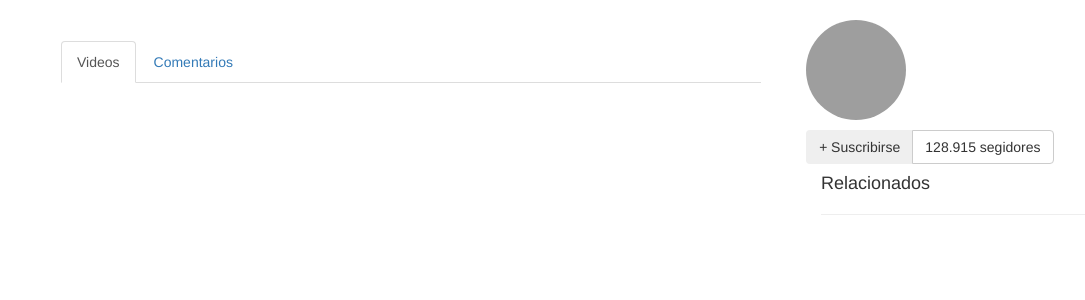
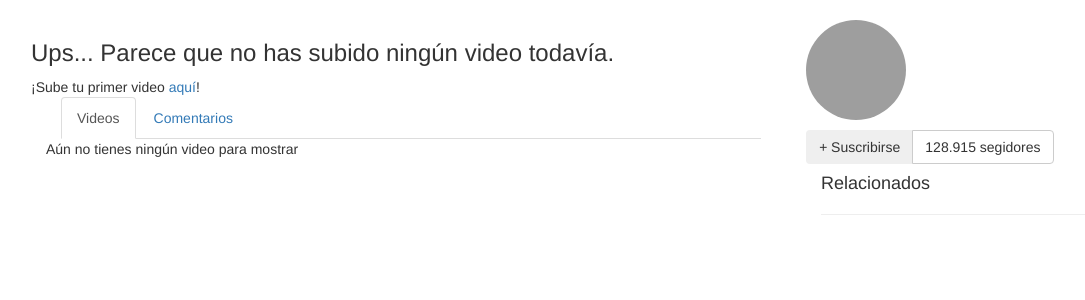
Before and after one commit to 7MaNu7/iw-ci, a CodeIgniter app: the page made by Youtube/application/views/youtube/canal.php in a window 1280 px wide. Shown: the part 176-476 px from the top of the page, without its empty margins (39-1124 px from the left). Run offline with CodeIgniter, Linux system fonts and the light colour scheme; data that the repository does not hold is empty; some libraries are stand-ins or nearby versions; grey boxes are pictures that could not be loaded.

Commit message:
Aviso indicativo de que el usuario no tiene videos

```diff
--- a/Youtube/application/views/youtube/canal.php
+++ b/Youtube/application/views/youtube/canal.php
@@ -23,13 +23,14 @@
 		<?php } else { ?>
 			<div class="video"></div>
 	        <div class="description">
-	            <div class="row"><h3></h3></div>
+	            <div class="row"><h3>Ups... Parece que no has subido ningún video todavía.</h3></div>
 	            <div class="row video-info">
 	                <div class="col-md-4"></div>
 	                <div class="col-md-4"></div>
 	                <div class="col-md-4"></div>
 	                </div>
 	            <div class="row video-description">
+	            	¡Sube tu primer video <a href="<?=site_url('/subirvideo')?>">aquí</a>!
 	            </div>
 	        </div>
 		<?php } ?>
@@ -46,12 +47,27 @@
 
             <div class="tab-content margin-top">
             	<div id="videos" class="row tab-pane fade in active">
-            					<?php foreach ($videos as $video) { ?>
+					<?php
+    					if(sizeof($videos)!=0)
+    					{
+    						foreach ($videos as $video) {
+
+					 ?>
             	    <div class="col-md-3">
             	        <a href="<?=site_url('video/watch/' . $video->id)?>"><h5><?=$video->title?></h5>
             	        	<img src="http://img.youtube.com/vi/<?=substr($video->url, 32, 30);?>/0.jpg" alt="" class="videos-image"/></a>
             	    </div>
-            					<?php } ?>
+					<?php
+							 }
+						}
+						else
+						{
+					?>
+							<p class="mensaje-sin-videos">Aún no tienes ningún video para mostrar</p>
+					<?php
+						}
+
+					?>
             	</div>
 				<div id="comentarios" class="row tab-pane fade">
 					<div class="row margin-bottom">
--- a/Youtube/assets/css/canal.css
+++ b/Youtube/assets/css/canal.css
@@ -141,3 +141,7 @@ section {
     height: 90px;
     border: 1px solid #696969;
 }
+
+.mensaje-sin-videos {
+  margin-left: 30px;
+}
```
